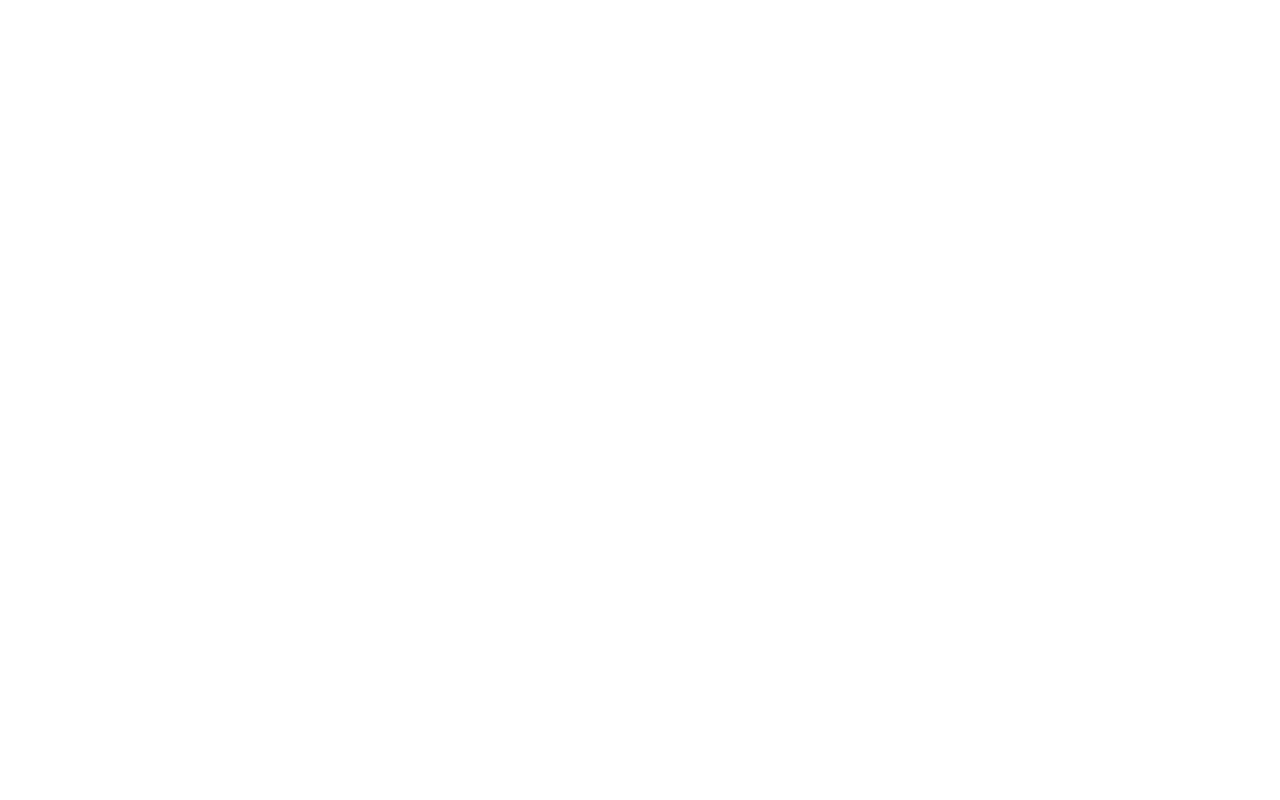
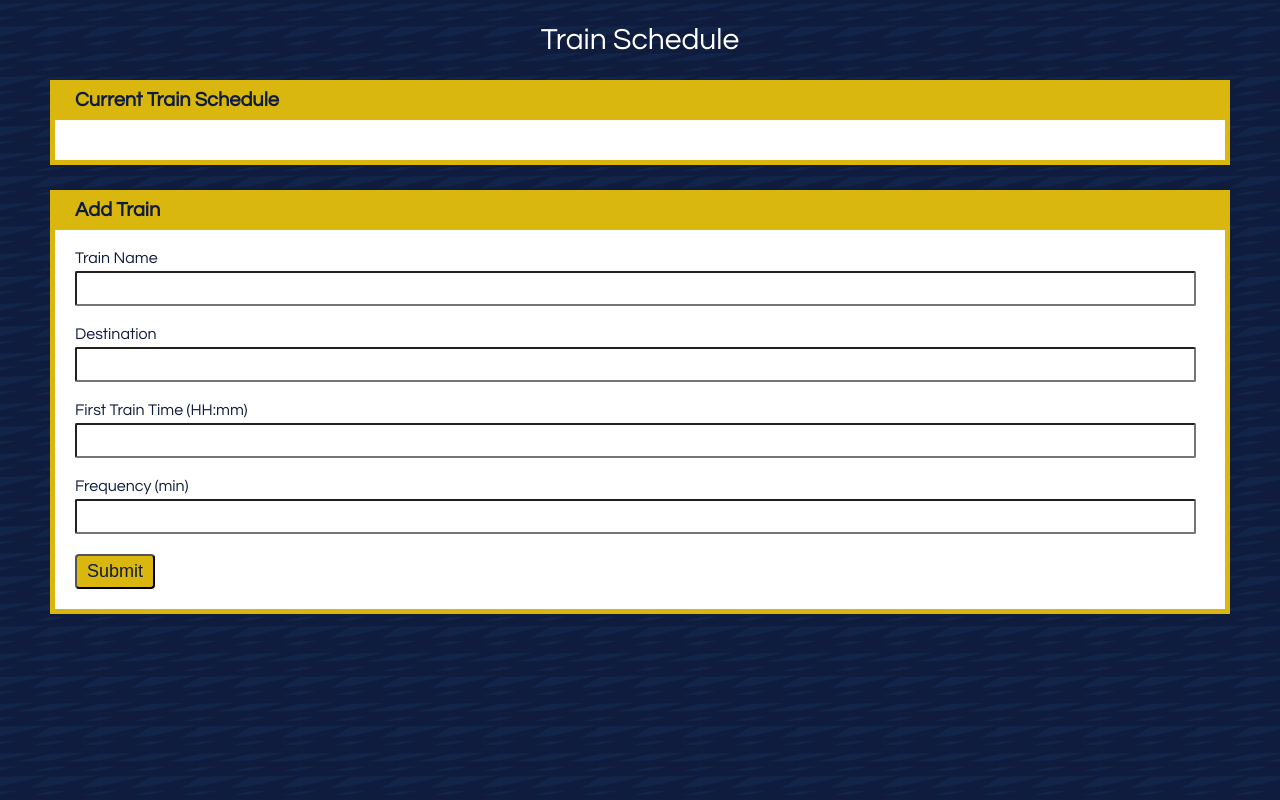
Before and after one commit to mbmedhurst/Train-Time, a plain HTML site: page index.html in a window 1280 px wide. Drawn offline with Linux system fonts and the light colour scheme.

Commit message:
form styling complete

```diff
--- a/assets/css/style.css
+++ b/assets/css/style.css
@@ -0,0 +1,61 @@
+body {
+    background-image: url(../images/dark-paths.png);
+    font-family: 'Questrial', sans-serif;
+}
+
+header {
+    color: white;
+    text-align: center;
+    margin: 25px;
+    font-size: 30px;
+}
+
+#formContainer, #displayContainer {
+    background-color: white;
+    border: 5px solid #d9b70e;
+    margin: 25px 50px;
+    padding: 20px;
+}
+
+form {
+    width: 80%;
+}
+
+.formHead, .displayHead {
+    background-color: #d9b70e;
+    color: #0f1c3d;
+    margin: 25px 50px -25px 50px;
+    height: 35px;
+    padding: 10px 25px;
+    font-size: 20px;
+    font-weight: bold;
+}
+
+label {
+    margin-bottom: 5px;
+    color: #0f1c3d;
+}
+
+input {
+    width: 124%;
+    margin: 5px 0px 20px 0px;
+    height: 35px;
+    border-radius: 2px;
+    -webkit-border-radius: 2px;
+    -moz-border-radius: 2px;
+    -ms-border-radius: 2px;
+    -o-border-radius: 2px;
+}
+
+button {
+    font-size: 18px;
+    background-color: #d9b70e;
+    color: #0f1c3d;
+    border-radius: 4px;
+    -webkit-border-radius: 4px;
+    -moz-border-radius: 4px;
+    -ms-border-radius: 4px;
+    -o-border-radius: 4px;
+    height: 35px;
+    width: 80px;
+}
--- a/assets/javascript/train.js
+++ b/assets/javascript/train.js
@@ -0,0 +1,12 @@
+// Initialize Firebase
+var config = {
+    apiKey: "AIzaSyDygjyH6lFdEQ8g-ppn9pBZM8xjkcdzin4",
+    authDomain: "traintime-3e2c9.firebaseapp.com",
+    databaseURL: "https://traintime-3e2c9.firebaseio.com",
+    projectId: "traintime-3e2c9",
+    storageBucket: "traintime-3e2c9.appspot.com",
+    messagingSenderId: "355957977261"
+  };
+  firebase.initializeApp(config);
+
+  let db = firebase.firestore()
--- a/index.html
+++ b/index.html
@@ -1,14 +1,44 @@
 <!DOCTYPE html>
 <html lang="en">
+
 <head>
     <meta charset="UTF-8">
     <meta name="viewport" content="width=device-width, initial-scale=1.0">
     <meta http-equiv="X-UA-Compatible" content="ie=edge">
     <title>Train Time</title>
     <link rel="stylesheet" href="./assets/css/reset.css">
+    <link href="https://fonts.googleapis.com/css?family=Questrial" rel="stylesheet">
     <link rel="stylesheet" href="./assets/css/style.css">
 </head>
+
 <body>
-    <script src="./assets/javascript/train.js"
+    <header>Train Schedule</header>
+    <div class="displayHead">Current Train Schedule</div>
+    <div id="displayContainer"></div>
+    <div class="formHead">Add Train</div>
+    <div id="formContainer">
+        <form>
+            <label for="trainName">Train Name</label>
+            <br>
+            <input type="text" id="trainName">
+            <br>
+            <label type="text" for="destination">Destination</label>
+            <br>
+            <input id="destination">
+            <br>
+            <label type="text" for="firstTime">First Train Time (HH:mm)</label>
+            <br>
+            <input id="firstTime">
+            <br>
+            <label type="text" for="frequency">Frequency (min)</label>
+            <br>
+            <input type="text" id="frequency">
+            <br>
+            <button id="submit">Submit</button>
+        </form>
+    </div>
+    <script src="https://www.gstatic.com/firebasejs/5.9.1/firebase.js"></script>
+    <script src="./assets/javascript/train.js"></script>
 </body>
+
 </html>
```
Also changed, not shown: assets/images/dark-paths.png (added), 1 other file.
